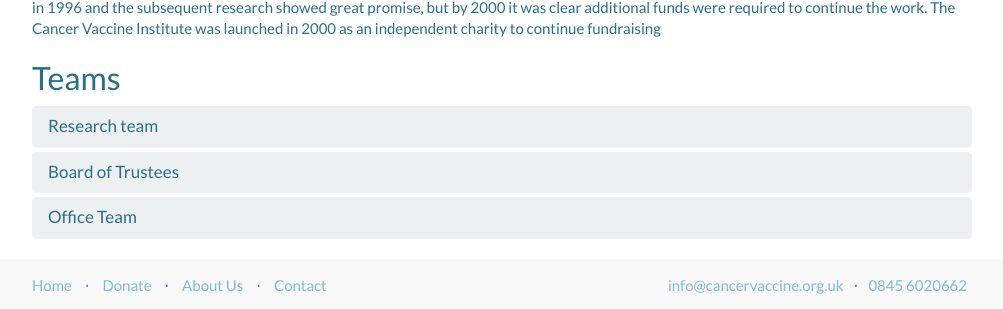
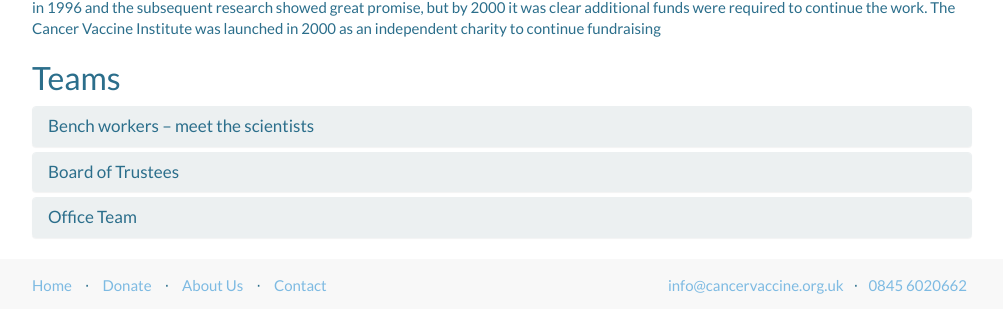
Before and after one commit to CancerVaccine/cancervaccine.github.io, a Jekyll site: the page built from about-us/index.html, in a window 1280 px wide. Shown: the part 393-702 px from the top of the page, without its empty margins (138-1141 px from the left). Built offline with Jekyll 4.4.1, drawn with Linux system fonts in a browser that asks for light colours.

Commit message:
Updated '/about-us/index.html' via CloudCannon

```diff
--- a/about-us/index.html
+++ b/about-us/index.html
@@ -16,7 +16,7 @@ categories: [navbar]
 	    <div class="panel-heading" role="tab" id="headingOne">
 	      <h4 class="panel-title">
 	        <a role="button" data-toggle="collapse" data-parent="#accordion" href="#collapseOne" aria-expanded="false" aria-controls="collapseOne">
-	          Research team
+	          Bench workers – meet the scientists
 	        </a>
 	      </h4>
 	    </div>
```
